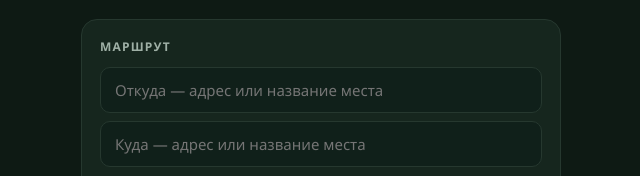
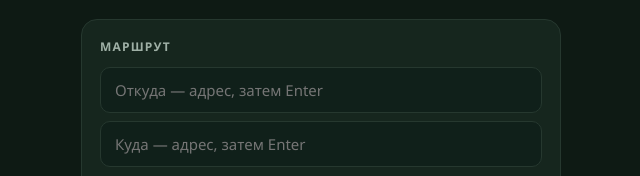
Before and after one commit to vaitprog-art/zony_marsha, a plain HTML site: page index.html in a window 1280 px wide. Shown: the part 152-328 px from the top of the page, without its empty margins (319-959 px from the left). Drawn offline with Linux system fonts and the light colour scheme.

Commit message:
Update index.html

```diff
--- a/index.html
+++ b/index.html
@@ -194,11 +194,11 @@ footer a { color: var(--text-dim); }
 <div class="panel">
 <h2>Маршрут</h2>
 <div class="route-field">
-  <input type="text" id="fromInput" placeholder="Откуда — адрес или название места" />
+  <input type="text" id="fromInput" placeholder="Откуда — адрес, затем Enter" />
 </div>
 <div id="viaList"></div>
 <div class="route-field">
-  <input type="text" id="toInput" placeholder="Куда — адрес или название места" />
+  <input type="text" id="toInput" placeholder="Куда — адрес, затем Enter" />
 </div>
 <button type="button" class="secondary-btn" id="addViaBtn">+ Добавить промежуточную точку</button>
 <div id="map"></div>
```
